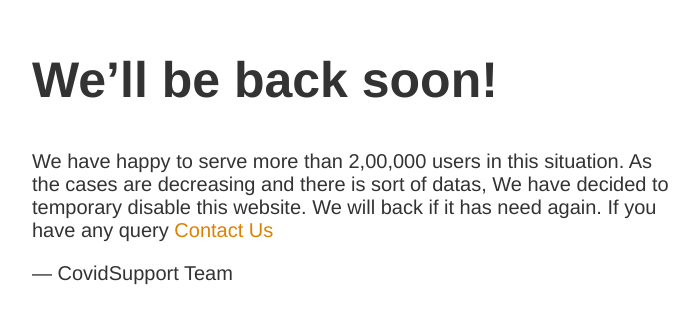
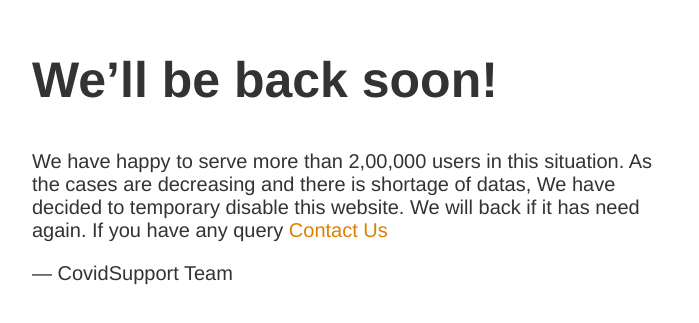
Before and after one commit to Covidsupport-live/maintanence-mode, a plain HTML site: page index.html in a window 1280 px wide. Shown: the part 149-472 px from the top of the page, without its empty margins (283-982 px from the left). Drawn offline with Linux system fonts and the light colour scheme.

Commit message:
Update index.html

```diff
--- a/index.html
+++ b/index.html
@@ -12,7 +12,7 @@
 <article>
     <h1>We&rsquo;ll be back soon!</h1>
     <div>
-        <p>We have happy to serve more than 2,00,000 users in this situation. As the cases are decreasing and there is sort of datas, We have decided to temporary disable this website. We will back if it has need again. If you have any query    <a href="mailto:ts741127@gmail.com">Contact Us</a></p>
+        <p>We have happy to serve more than 2,00,000 users in this situation. As the cases are decreasing and there is shortage of datas, We have decided to temporary disable this website. We will back if it has need again. If you have any query    <a href="mailto:ts741127@gmail.com">Contact Us</a></p>
         <p>&mdash; CovidSupport Team</p>
     </div>
 </article>
```
